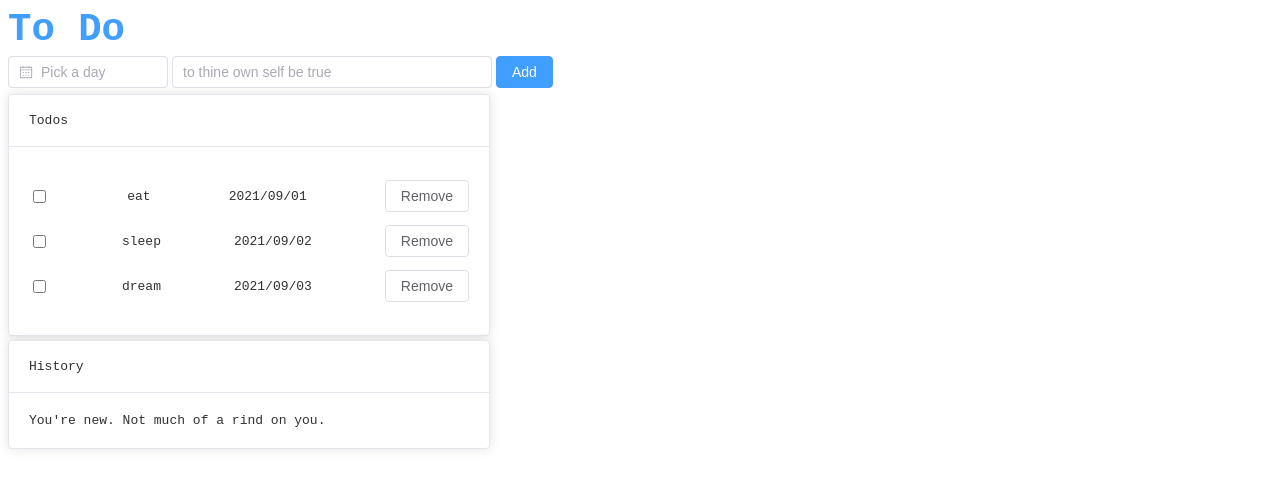
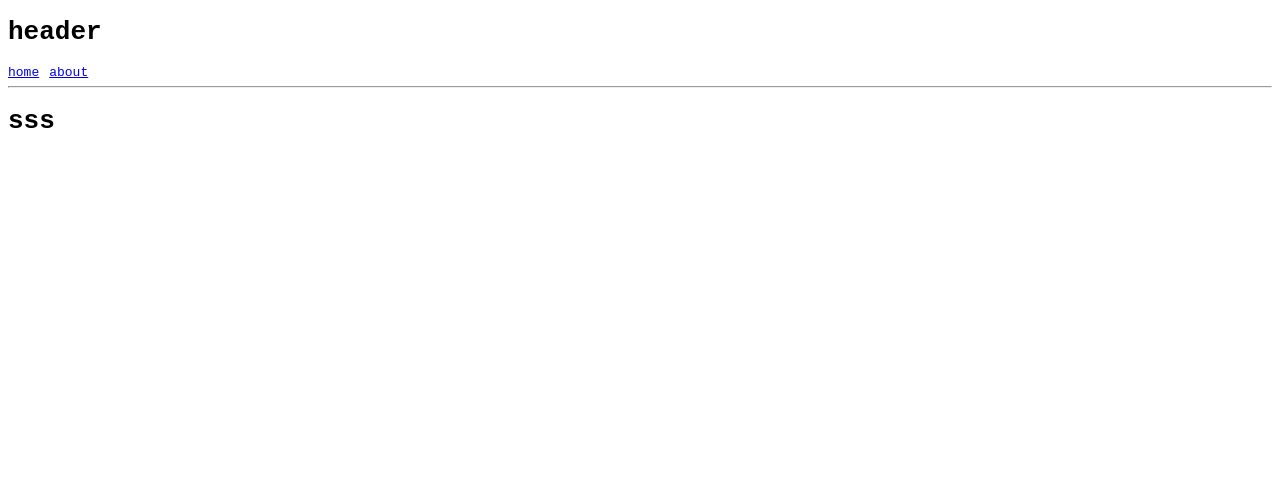
Before and after one commit to ashedid/vuestart, a Vue app: page /home in a window 1280 px wide. Shown: the top 488 px of the page. Built offline with nearby package versions, Linux system fonts and the light colour scheme.

Commit message:
vue-router start

```diff
--- a/src/App.vue
+++ b/src/App.vue
@@ -1,10 +1,26 @@
 <template>
   <!-- <First />
   <Second class="active" />  -->
-  <TodoDemo />
+  <!-- <TodoDemo /> -->
   <!-- <EventDemo /> -->
   <!-- <FormBind /> -->
   <!-- <Tabs /> -->
+  <div class="container">
+    <h1> header </h1>
+    <router-link to="/home" style="margin-right: 10px;">home</router-link>
+    <router-link to="/about">about</router-link>
+
+
+
+    <!-- <router-link :to="{ name: 'Home' }" style="margin-right: 10px;">home</router-link>
+    <router-link :to="{ name: `About` }">about</router-link> -->
+
+
+
+    <hr>
+    <router-view></router-view>
+  </div>
+
 </template>
 
 
@@ -12,7 +28,7 @@
 // import Tabs from './components/Tabs.vue';
 // import TodoList from './components/TodoList.vue'
 
-import TodoDemo from './components/TodoDemo.vue';
+// import TodoDemo from './components/TodoDemo.vue';
 // import EventDemo from './components/EventDemo.vue';
 // import FormBind from './components/FormBind.vue';
 // import First from "@/components/First.vue";
@@ -21,6 +37,19 @@ import TodoDemo from './components/TodoDemo.vue';
 // import LifeCycle from './components/LifeCycle.vue'
 // import WatchEffectDemo  from './components/WatchEffectDemo.vue'
 // import TemplateRefs from './components/TemplateRefs.vue'
+
+// import { useRouter, useRoute } from 'vue-router'
+// // 使用 useRouter 获取路由实例
+// const router = useRouter()
+
+// // 使用 useRoute 获取当前路由信息
+// const route = useRoute()
+
+// // 定义一个编程式导航的函数
+// const navigateToAbout = () => {
+//   router.push('/about')
+// }
+
 // import ComponentBasics from './components/ComponentBasics.vue'
 // import Tabs from './components/Tabs.vue'
 // import VModelDemo from './components/VModelWrap.vue'
--- /dev/null
+++ b/src/components/About.vue
@@ -0,0 +1,5 @@
+<script>
+</script>
+<template>
+    <h1>about</h1>
+</template>
--- /dev/null
+++ b/src/components/Home.vue
@@ -0,0 +1,12 @@
+<script setup>
+
+
+</script>
+<template>
+    <div>
+        <h1>sss</h1>
+
+
+    </div>
+
+</template>
--- a/src/main.js
+++ b/src/main.js
@@ -1,13 +1,22 @@
-import {createApp} from 'vue'
+import { createApp } from 'vue'
 import App from './App.vue'
 import ElementPlus from 'element-plus'
 import 'element-plus/dist/index.css'
 import './assets/global.css'
-import * as ElementPlusIconsVue from '@element-plus/icons-vue'
-import { createRouter } from 'vue-router'
+
+
+
+import router from './router'
+
+
+
+
+
+
 const app = createApp(App)
-app.use(ElementPlus)
-for (const [key, component] of Object.entries(ElementPlusIconsVue)) {
-    app.component(key, component)
-}
-app.mount('#app')
+
+
+app
+    .use(router)
+    .use(ElementPlus)
+    .mount('#app')
--- /dev/null
+++ b/src/router.js
@@ -0,0 +1,21 @@
+import { createRouter, createWebHistory } from 'vue-router'
+const routes = [
+    {
+        path: '/home',
+        name: 'Home',
+        // 异步加载，打包时代码分割，性能优化
+        component: () => import('@/components/Home.vue')
+    },
+    {
+        path: '/about',
+        name: 'About',
+        component: () => import('@/components/About.vue')
+    }
+]
+
+const router = createRouter({
+    history: createWebHistory(), // 路由模式：history模式
+    routes: routes
+})
+
+export default router;
```
